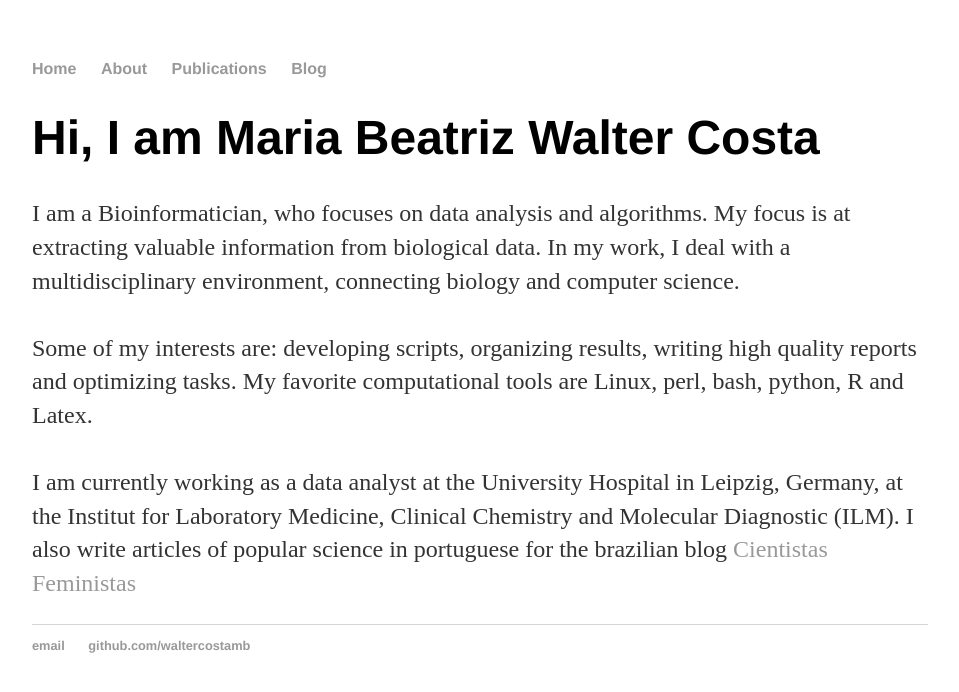
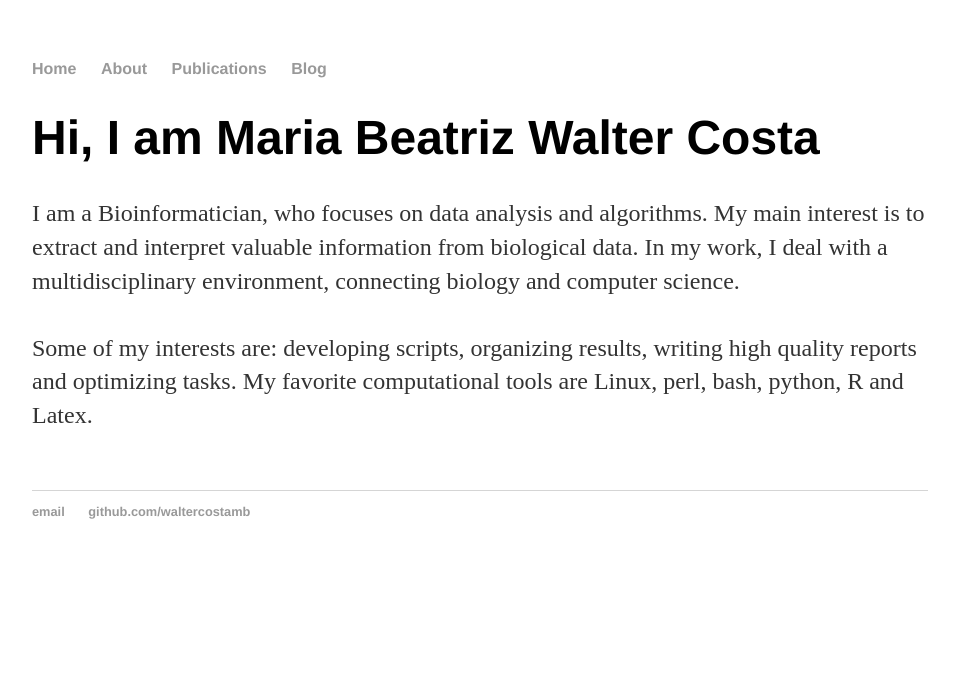
Before and after one commit to waltercostamb/waltercostamb.github.io, a Jekyll site: the page built from index.html, in a window 1280 px wide. Shown: the top 692 px of the page, without its empty margins (160-1119 px from the left). Built offline with Jekyll 4.4.1, drawn with Linux system fonts in a browser that asks for light colours.

Commit message:
Update index.html

```diff
--- a/index.html
+++ b/index.html
@@ -5,17 +5,12 @@ title: Maria Beatriz Walter Costa, Bioinformatician
 <div class="blurb">
 	<h1>Hi, I am Maria Beatriz Walter Costa</h1>
 	<p>I am a Bioinformatician, who focuses on data analysis and algorithms.
-		My focus is at extracting valuable information from biological data.
+		My main interest is to extract and interpret valuable information from biological data.
 		In my work, I deal with a multidisciplinary environment, connecting biology and computer science.  <br /> <br />
 
 		Some of my interests are: developing scripts, organizing results,
 		writing high quality reports and optimizing tasks. My favorite computational tools are Linux, perl,
 		bash, python, R and Latex. <br /> <br />
-
-		I am currently working as a data analyst at the University Hospital in Leipzig, Germany, at the
-		Institut for Laboratory Medicine, Clinical Chemistry and Molecular Diagnostic (ILM). I also write articles
-		of popular science in portuguese for the brazilian blog
-		<a href="https://cientistasfeministas.wordpress.com/author/biawalter">Cientistas Feministas</a>
 	</p>
 
 </div><!-- /.blurb -->
```
